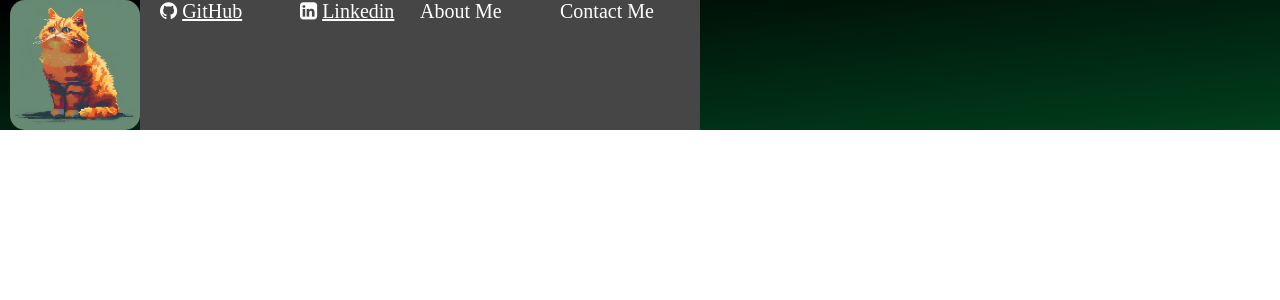
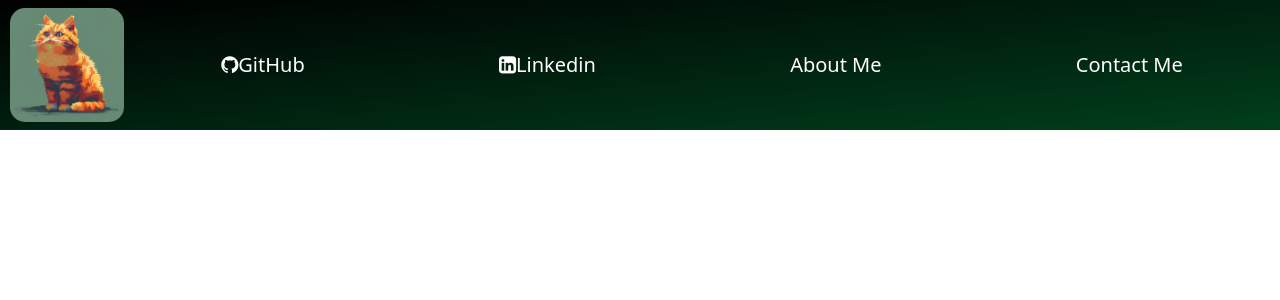
Before and after one commit to ilgharr/my_website, a React (Create React App) app: page / in a window 1280 px wide. Shown: the top 300 px of the page. Built offline with nearby package versions, Linux system fonts and the light colour scheme.

Commit message:
replace Container element with Nav.Link, no alignment issues

```diff
--- a/public/index.css
+++ b/public/index.css
@@ -15,17 +15,9 @@ body{
 
 .navbar{
     height: 130px;
-    padding: 0;
-    margin: 0;
-    border: 0;
     font-size: 20px;
-    color: white;
     background-color: #071608;
     background-image:  linear-gradient(to bottom right, #000000, #013f1c);
-
-    display: flex;
-    flex-direction: row;
-    align-items: start;
 }
 
 .kitty {
@@ -35,26 +27,31 @@ body{
     padding: 0;
 }
 
-.fa-github, .fa-linkedin-square{
-    padding: 0 5px;
-    margin: auto 0 auto 15px;
-}
+/*.fa-github, .fa-linkedin-square{*/
+/*    padding: 0 5px;*/
+/*    margin: auto 0 auto 15px;*/
+/*}*/
 
-.github-container a, .linkedin-container a{
-    color: white;
-}
-.github-container a:hover, .linkedin-container a:hover{
-    color: white;
-}
-.github-container a:visited, .linkedin-container a:visited{
-    color: white;
-}
-.github-container a:active, .linkedin-container a:active{
-    color: white;
-}
+/*.github-container a, .linkedin-container a{*/
+/*    color: white;*/
+/*    text-decoration: none;*/
+/*}*/
+/*.github-container a:hover, .linkedin-container a:hover{*/
+/*    color: white;*/
+/*    text-decoration: none;*/
+/*}*/
+/*.github-container a:visited, .linkedin-container a:visited{*/
+/*    color: white;*/
+/*    text-decoration: none;*/
+/*}*/
+/*.github-container a:active, .linkedin-container a:active{*/
+/*    color: white;*/
+/*    text-decoration: none;*/
+/*}*/
 
-.github-container, .linkedin-container, .about-me-container, .contact-me-container{
-    background-color: #464646;
-    height: 100%;
-    width: 140px !important; /*this*/
-}
+/*.github-container, .linkedin-container, .about-me-container, .contact-me-container{*/
+/*    background-color: #929292;*/
+/*    height: 100%;*/
+
+
+/*}*/
--- a/src/components/Navbar.js
+++ b/src/components/Navbar.js
@@ -2,43 +2,42 @@ import React from 'react';
 
 import Nav from 'react-bootstrap/Nav';
 import Navbar from 'react-bootstrap/Navbar';
-import Container from 'react-bootstrap/Container';
+import 'bootstrap/dist/css/bootstrap.min.css';
 
 import kitty from '../images/orange_cat.png';
 import AboutMe from './AboutMe';
 import ContactMe from './ContactMe';
 
 export default function Navigation() {
+
+    const textWhite = "text-white  mx-auto"
+
     return (
+        <Navbar bg="light" expand="lg">
+            <link rel="stylesheet" href="https://cdnjs.cloudflare.com/ajax/libs/font-awesome/4.7.0/css/font-awesome.min.css"/>
+            <img src={kitty} className="kitty" alt="logo orange cat image"/>
+                <Nav className="mr-auto w-100">
 
-            <Navbar className="navbar">
-                <link rel="stylesheet"
-                      href="https://cdnjs.cloudflare.com/ajax/libs/font-awesome/4.7.0/css/font-awesome.min.css"/>
+                    <Nav.Link className={textWhite} href="https://github.com/ilgharr" target="_blank">
+                        <i className="fa fa-github"></i>
+                        GitHub
+                    </Nav.Link>
 
-                <img src={kitty} className="kitty" alt="logo orange cat image"/>
+                    <Nav.Link className={textWhite} href="https://www.linkedin.com/in/ilghar-rahno-5a40aa220/" target="_blank">
+                        <i className="fa fa-linkedin-square"></i>
+                        Linkedin
+                    </Nav.Link>
 
-                <div className="github-container">
-                    <Nav.Link href="https://github.com/ilgharr">
-                        <i className="fa fa-github"></i>
-                        GitHub</Nav.Link>
-                </div>
+                    <Nav.Link className={textWhite}>
+                        <AboutMe/>
+                    </Nav.Link>
 
-                <div className="linkedin-container">
-                    <Nav.Link href="https://www.linkedin.com/in/ilghar-rahno-5a40aa220/">
-                        <i className="fa fa-linkedin-square">
-                        </i>Linkedin</Nav.Link>
-                </div>
+                    <Nav.Link className={textWhite}>
+                        <ContactMe/>
+                    </Nav.Link>
 
-                <div className="about-me-container">
-                    <AboutMe/>
-                </div>
-
-                <div className="contact-me-container">
-                    <ContactMe/>
-                </div>
-            </Navbar>
-
-
+                </Nav>
+        </Navbar>
 
     )
 }
```
